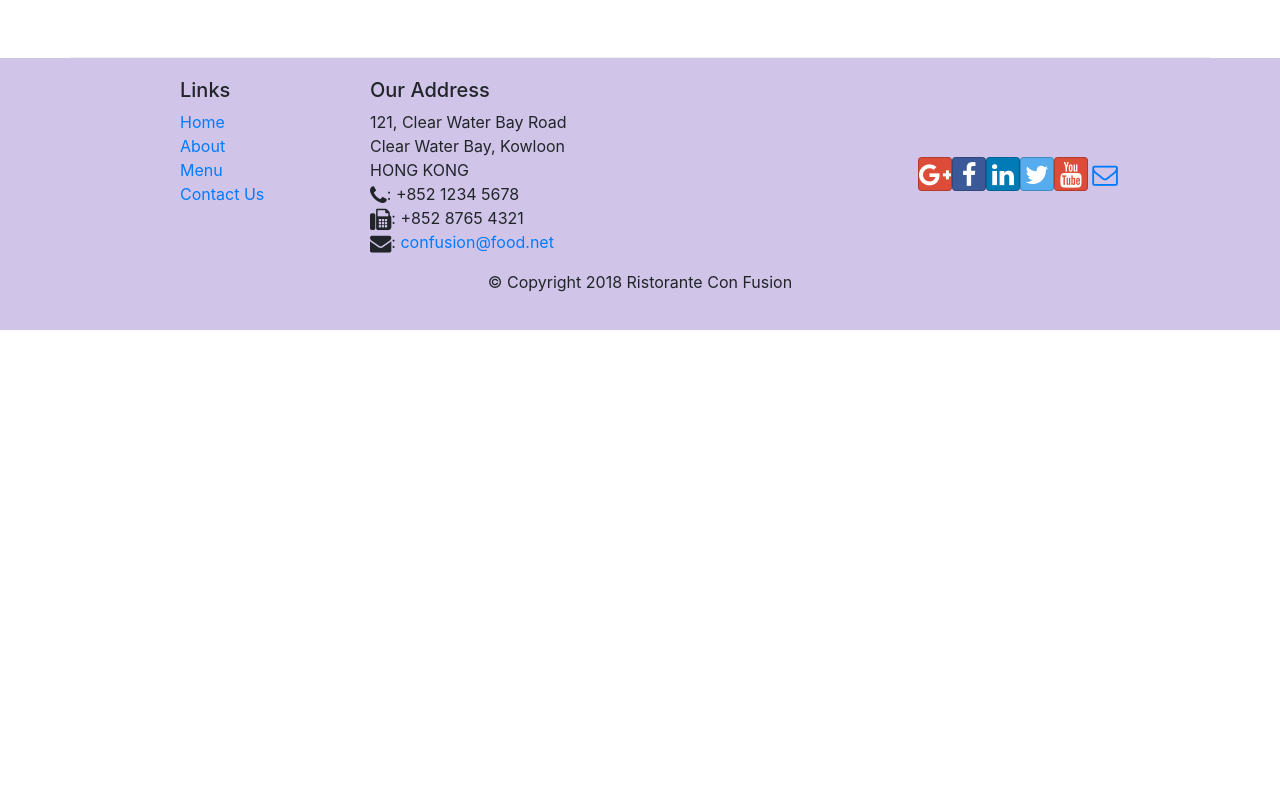
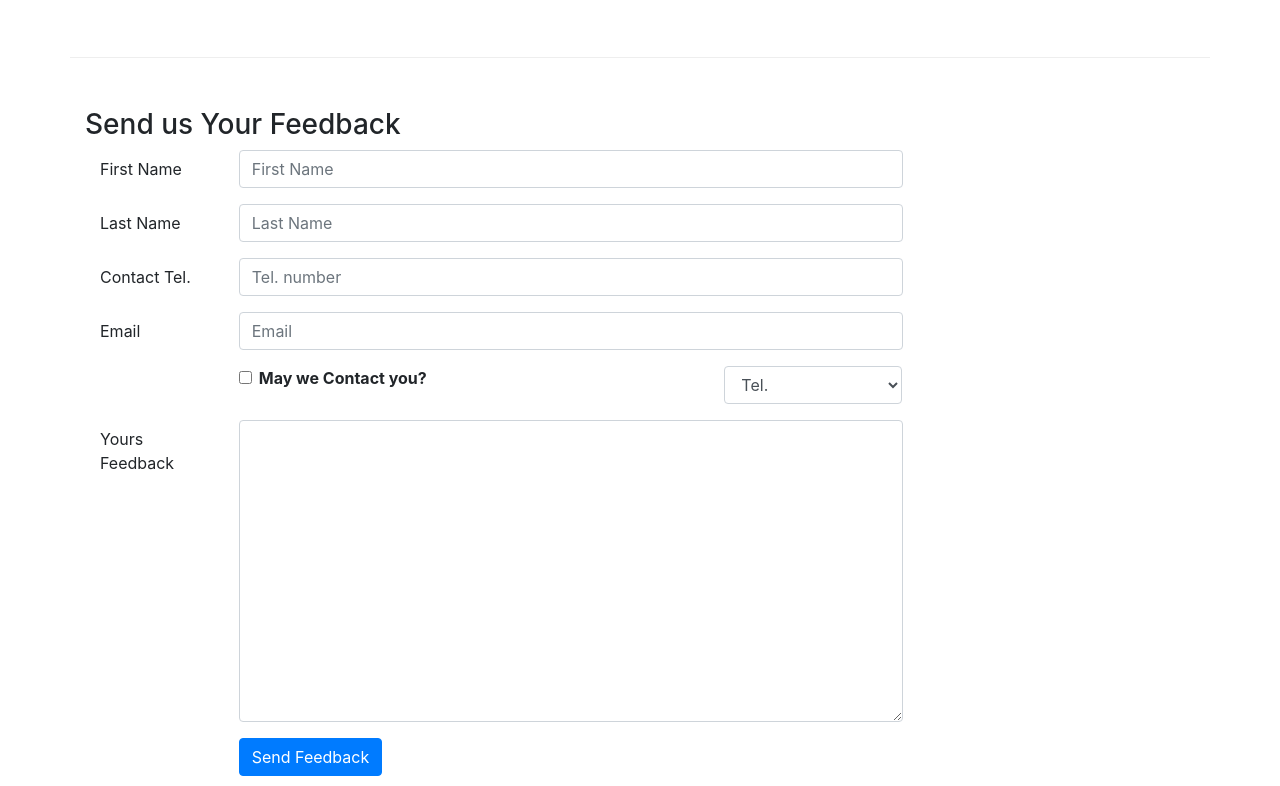
Before and after one commit to Latikeshnikam/coursera-react-app, a React (Create React App) app: page /contactus in a window 1280 px wide. Shown: the part 834-1620 px from the top of the page. Before the commit the page ends 1164 px from the top, so only its background shows below. Built offline with nearby package versions, Linux system fonts and the light colour scheme.

Commit message:
Controlled Forms

```diff
--- a/src/components/ContactComponent.js
+++ b/src/components/ContactComponent.js
@@ -1,8 +1,40 @@
-import React from 'react';
-import { Breadcrumb, BreadcrumbItem } from 'reactstrap';
+import React, { Component } from 'react';
+import { Breadcrumb, BreadcrumbItem, Form, Button, FormGroup, Label, Input, Col } from 'reactstrap';
 import { Link } from 'react-router-dom';
 
-function Contact(props) {
+class Contact extends Component {
+  constructor(props){
+    super(props);
+    this.state = {
+      firstname: "",
+      lastname: "",
+      telnum: "",
+      email: "",
+      agree: false,
+      ContactType: "",
+      message: ""
+    }
+    this.handleSubmit = this.handleSubmit.bind(this);
+    this.handleInputChange = this.handleInputChange.bind(this);
+  }
+
+  handleInputChange(event){
+    const target = event.target;
+    const value = target.type === "checkbox" ? target.checked : target.value;
+    const name = target.name;
+
+    this.setState({
+      [name] : value
+    });
+  }
+
+  handleSubmit(event){
+    console.log("Current state is:" + JSON.stringify(this.state));
+    alert("Current state is:" + JSON.stringify(this.state))
+    event.preventDefault();
+  }
+
+  render(){
     return(
         <div className="container">
             <div className="row">
@@ -41,7 +73,76 @@ function Contact(props) {
                     </div>
                 </div>
             </div>
+
+            <div className="row row-content">
+              <div className="col-12">
+                <h3>Send us Your Feedback</h3>
+                <div className="col-12 col-md-9">
+                  <Form onSubmit={this.handleSubmit}>
+                    <FormGroup row>
+                      <Label htmlFor="firstname" md={2}>First Name</Label>
+                      <Col md={10}>
+                        <Input type="text" id="firstname" Name="firstname" placeholder="First Name" value={this.state.firstname} onChange={this.handleInputChange} />
+                      </Col>
+                    </FormGroup>
+
+                    <FormGroup row>
+                      <Label htmlFor="lastname" md={2}>Last Name</Label>
+                      <Col md={10}>
+                        <Input type="text" id="lastname" Name="lastname" placeholder="Last Name" value={this.state.lastname} onChange={this.handleInputChange}/>
+                      </Col>
+                    </FormGroup>
+
+                    <FormGroup row>
+                      <Label htmlFor="telnum" md={2}>Contact Tel.</Label>
+                      <Col md={10}>
+                        <Input type="tel" id="telnum" Name="telnum" placeholder="Tel. number" value={this.state.telnum} onChange={this.handleInputChange}/>
+                      </Col>
+                    </FormGroup>
+
+                    <FormGroup row>
+                      <Label htmlFor="email" md={2}>Email</Label>
+                      <Col md={10}>
+                        <Input type="email" id="email" Name="email" placeholder="Email" value={this.state.email} onChange={this.handleInputChange}/>
+                      </Col>
+                    </FormGroup>
+
+                    <FormGroup row>
+                      <Col md={{size: 6, offset: 2}}>
+                        <FormGroup check>
+                          <Label check>
+                            <Input type="checkbox" name="agree" checked={this.state.agree} onChange={this.handleInputChange}/>{" "}<strong>May we Contact you?</strong>
+                          </Label>
+                        </FormGroup>
+                      </Col>
+                      <Col md={{size: 3, offset: 1}}>
+                        <Input type="select" name="ContactType" value={this.state.ContactType} onChange={this.handleInputChange}>
+                          <option>Tel.</option>
+                          <option>Email</option>
+                        </Input>
+                      </Col>
+                    </FormGroup>
+
+                    <FormGroup row>
+                      <Label htmlFor="feedback" md={2}>Yours Feedback</Label>
+                      <Col md={10}>
+                        <Input type="textarea" id="message" Name="message" rows="12" value={this.state.message} onChange={this.handleInputChange}/>
+                      </Col>
+                    </FormGroup>
+
+                    <FormGroup row>
+                      <Col md={{size: 10, offset: 2}}>
+                        <Button type="submit" color="primary">Send Feedback</Button>
+                      </Col>
+                    </FormGroup>
+
+                  </Form>
+                </div>
+              </div>
+            </div>
         </div>
     );
+  };
+
 }
 export default Contact;
```
